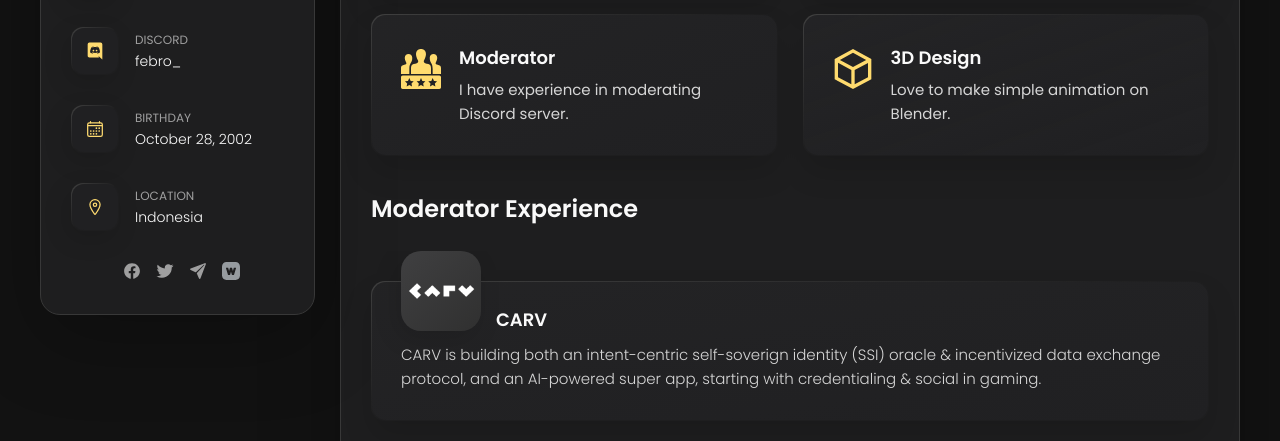
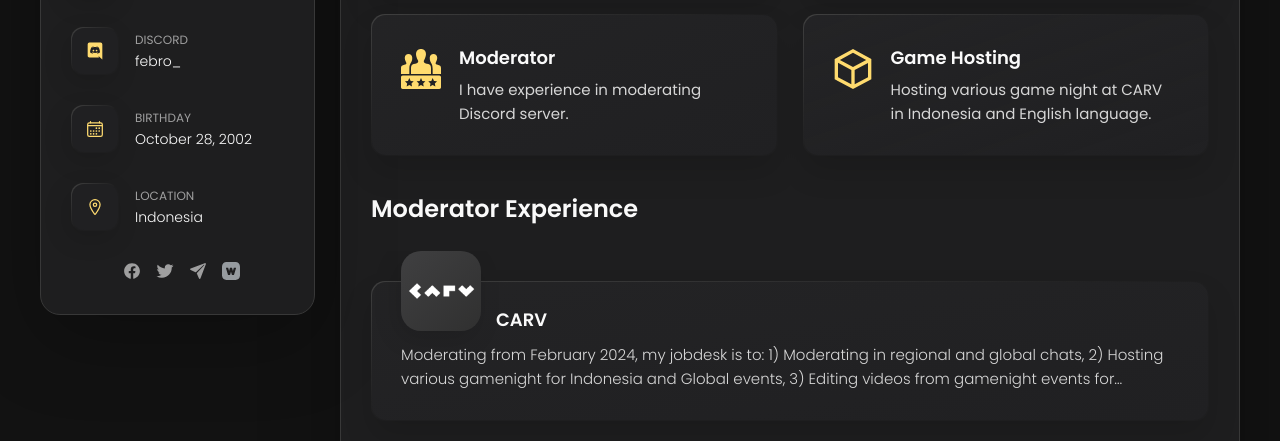
Before and after one commit to AganFebro/site, a plain HTML site: page index.html in a window 1280 px wide. Shown: the part 494-935 px from the top of the page. Drawn offline with nearby package versions, Linux system fonts and the light colour scheme.

Commit message:
Update index.html

```diff
--- a/index.html
+++ b/index.html
@@ -259,10 +259,10 @@
               </div>
 
               <div class="service-content-box">
-                <h4 class="h4 service-item-title">3D Design</h4>
+                <h4 class="h4 service-item-title">Game Hosting</h4>
 
                 <p class="service-item-text">
-                  Love to make simple animation on Blender.
+                  Hosting various game night at CARV in Indonesia and English language.
                 </p>
               </div>
 
@@ -294,7 +294,7 @@
 
                 <div class="testimonials-text" data-testimonials-text>
                   <p>
-                    CARV is building both an intent-centric self-soverign identity (SSI) oracle & incentivized data exchange protocol, and an AI-powered super app, starting with credentialing & social in gaming.
+                    Moderating from February 2024, my jobdesk is to: 1) Moderating in regional and global chats, 2) Hosting various gamenight for Indonesia and Global events, 3) Editing videos from gamenight events for @CARV_IDN.
                   </p>
                 </div>
 
```
